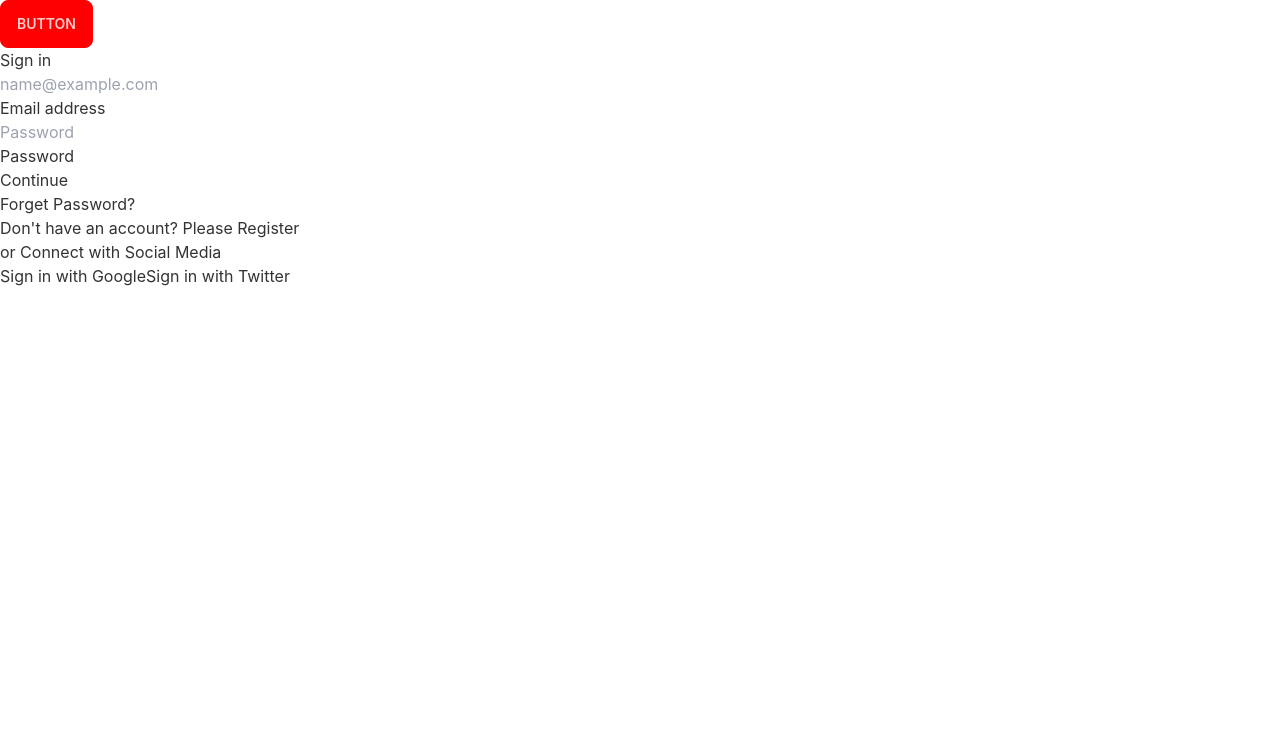
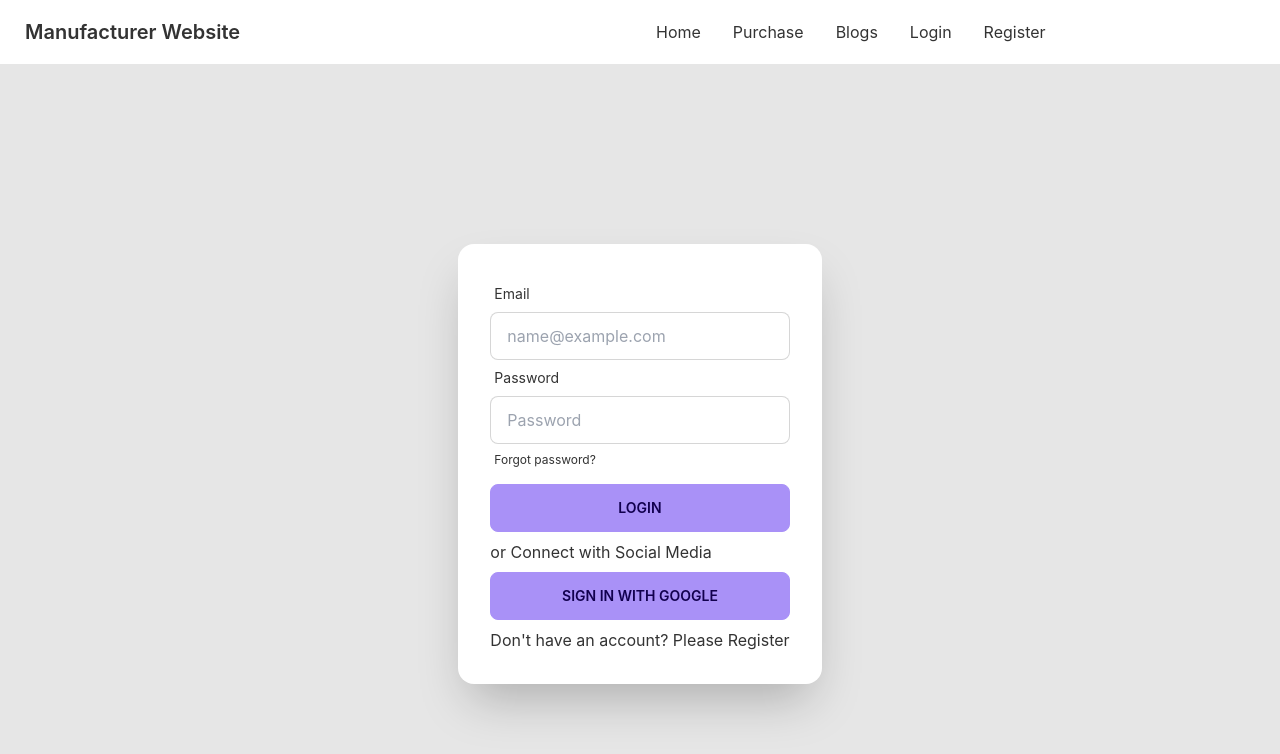
Before and after one commit to Tanimismat/Manufacturer-website-client-side, a React (Create React App) app: page /login in a window 1280 px wide. Shown: the top 754 px of the page. Built offline with nearby package versions, Linux system fonts and the light colour scheme; no server answers.

Commit message:
styles added

```diff
--- a/src/App.js
+++ b/src/App.js
@@ -11,7 +11,6 @@ import NotFound from './Components/Shared/NotFound';
 function App() {
   return (
     <div>
-      <button className="btn btn-primary">Button</button>
       <Routes>
         <Route path='/' element={<Home/>}></Route>
         <Route path='/home' element={<Home/>}></Route>
--- a/src/Components/HomePage/BusinessSummary.js
+++ b/src/Components/HomePage/BusinessSummary.js
@@ -3,7 +3,7 @@ import React from 'react';
 const BusinessSummary = () => {
     return (
         <div>
-            <h4>MILLIONS BUSINESS TRUST US</h4>
+            <h4>MILLIONS OF BUSINESS TRUST US</h4>
             <h6>TRY TO UNDERSTAND USERS EXPECTATION</h6>
             <div>
 
--- a/src/Components/Login/Login.js
+++ b/src/Components/Login/Login.js
@@ -46,16 +46,19 @@ const Login = () => {
 return (
     <div>
         <Header></Header>
-        <div className="">
-            <div className="">
-                <h3>Sign in</h3>
-            </div>
+        <div className="hero min-h-screen bg-base-200">
+            <div className="hero-content flex-col lg:flex-row-reverse">
+                <div className="card flex-shrink-0 w-full max-w-sm shadow-2xl bg-base-100">
 
-            <form onSubmit={handleSubmit(onSubmit)} className='' >
-                <div className="">
+                    <div className="card-body">
+                        <form onSubmit={handleSubmit(onSubmit)} >
+                            <div className="form-control">
+                                <label className="label">
+                                    <span className="label-text">Email</span>
+                                </label>
                                 <input
                                     type="email"
-                        className="form-control"
+                                    className="input input-bordered"
                                     id="floatingInput"
                                     placeholder="name@example.com"
                                     name='email'
@@ -71,17 +74,20 @@ return (
                                     }
                                 })}
                                 />
-                    <label htmlFor="floatingInput">Email address</label>
                             </div>
-                <div className=''>
+                            <div className='text-red-500'>
                                 {errors.email?.type === 'required' && <p>{errors.email.message}</p>}
                                 {errors.email?.type === 'pattern' && <p>{errors.email.message}</p>}
                             </div>
 
-                <div className="">
+                            <div className="form-control">
+                                <label className="label">
+                                    <span className="label-text">Password</span>
+                                </label>
                                 <input
                                     type="password"
-                        className="form-control" id="floatingPassword"
+                                    className="input input-bordered"
+                                    id="floatingPassword"
                                     placeholder="Password"
                                     name='password'
                                     {...register('password', {
@@ -95,24 +101,27 @@ return (
                                         }
                                     })}
                                 />
-                    <label htmlFor="floatingPassword">Password</label>
+                                <label className="label">
+                                    <Link to="#" className="label-text-alt link link-hover">Forgot password?</Link>
+                                </label>
                             </div>
                             <div className=''>
                                 {errors.password?.type === 'required' && <p>{errors.password.message}</p>}
                                 {errors.password?.type === 'pattern' && <p>{errors.password.message}</p>}
                             </div>
-                { signInError }
-                <button>Continue</button>
+                            {signInError}
+                            <div className="form-control mt-2">
+                                <button className="btn btn-primary">Login</button>
+                            </div>
                         </form>
+                        <p className=''>or Connect with Social Media</p>
+                        <button onClick={()=> signInWithGoogle()} className="btn btn-primary">Sign in with Google</button>
 
-            <p className="">Forget Password?</p>
                         <p>Don't have an account? <Link to="/register">Please Register</Link> </p>
-
-            <p className=''>or Connect with Social Media</p>
-            <button onClick={()=> signInWithGoogle()} className="">Sign in with Google</button>
-            <button className="">Sign in with Twitter</button>
                     </div>
-
+                </div>
+            </div>
+        </div>
     </div>
     );
 };
--- a/src/Components/Login/Register.js
+++ b/src/Components/Login/Register.js
@@ -51,37 +51,20 @@ const Register = () => {
     return (
         <div>
             <Header></Header>
-        <div className="">
-            <div className="">
-                <h3>Please Register</h3>
-            </div>
+            <div className="hero min-h-screen bg-base-200">
+            <div className="hero-content flex-col lg:flex-row-reverse">
+                <div className="card flex-shrink-0 w-full max-w-sm shadow-2xl bg-base-100">
 
-            <form onSubmit={handleSubmit(onSubmit)} className='' >
-                <div className="">
-                    <input
-                        type="text"
-                        className=""
-                        // id="floatingInput"
-                        placeholder="Name"
-                        name='name'
-                        autoComplete='off'
-                        {...register('name', {
-                            required: {
-                                value: true,
-                                message: "Name is required"
-                            }
-                        })}
-                    />
-                    <label htmlFor="floatingInput">Name</label>
-                    </div>
-                <div className=''>
-                    {errors.name?.type === 'required' && <p>{errors.name.message}</p>}
-                </div>
-                <div className="">
+                    <div className="card-body">
+                        <form onSubmit={handleSubmit(onSubmit)} >
+                            <div className="form-control">
+                                <label className="label">
+                                    <span className="label-text">Email</span>
+                                </label>
                                 <input
                                     type="email"
-                        className="form-control"
-                        // id="floatingInput"
+                                    className="input input-bordered"
+                                    id="floatingInput"
                                     placeholder="name@example.com"
                                     name='email'
                                     autoComplete='off'
@@ -96,17 +79,20 @@ const Register = () => {
                                     }
                                 })}
                                 />
-                    <label htmlFor="floatingInput">Email address</label>
                             </div>
-                <div className=''>
+                            <div className='text-red-500'>
                                 {errors.email?.type === 'required' && <p>{errors.email.message}</p>}
                                 {errors.email?.type === 'pattern' && <p>{errors.email.message}</p>}
                             </div>
 
-                <div className="">
+                            <div className="form-control">
+                                <label className="label">
+                                    <span className="label-text">Password</span>
+                                </label>
                                 <input
                                     type="password"
-                        className="" id="floatingPassword"
+                                    className="input input-bordered"
+                                    id="floatingPassword"
                                     placeholder="Password"
                                     name='password'
                                     {...register('password', {
@@ -120,21 +106,24 @@ const Register = () => {
                                         }
                                     })}
                                 />
-                    <label htmlFor="floatingPassword">Password</label>
+                                <label className="label">
+                                    <Link to="#" className="label-text-alt link link-hover">Forgot password?</Link>
+                                </label>
                             </div>
                             <div className=''>
                                 {errors.password?.type === 'required' && <p>{errors.password.message}</p>}
                                 {errors.password?.type === 'pattern' && <p>{errors.password.message}</p>}
                             </div>
-                { signInError }
-                <button>Continue</button>
+                            {signInError}
+                            <div className="form-control mt-2">
+                                <button className="btn btn-primary">Register</button>
+                            </div>
                         </form>
-
-            <p className="">Forget Password?</p>
-            <p>Already have an account? <Link to="/login">Please Login</Link> </p>
-
+                        <p>Already have an account? <Link to="/login">Please login</Link> </p>
                     </div>
-
+                </div>
+            </div>
+        </div>
     </div>
     );
 };
--- a/src/Components/Purchase/OrderPlacement.js
+++ b/src/Components/Purchase/OrderPlacement.js
@@ -72,8 +72,11 @@ const OrderPlacement = () => {
                 <textarea
                     autoComplete='off'
                     ref={addressRef}
-                    className='' id="exampleFormControlTextarea1" name="address" cols="30" rows="10" placeholder='Address'></textarea>
+                    className="textarea textarea-bordered" id="exampleFormControlTextarea1" name="address" cols="30" rows="10" placeholder='Address'>
+                </textarea>
+                <br />
                 <input
+                    className="input input-bordered w-full max-w-xs"
                     autoComplete='off'
                     ref={phoneRef} type="tel" name="phone" id="phone" placeholder='Phone Number' /> <br />
                 <input
--- a/src/Components/Shared/Header.js
+++ b/src/Components/Shared/Header.js
@@ -5,14 +5,45 @@ import { useAuthState } from 'react-firebase-hooks/auth';
 import auth from '../../firebase.init';
 
 const Header = () => {
-    const [user] = useAuthState(auth)
+  const [user] = useAuthState(auth);
+  const logout = () => {
+    signOut(auth);
+  };
 
-    const logout = () => {
-        signOut(auth);
-    };
-    return (
-        <>
+  const menuItems = <>
+    <li><Link to="/">Home</Link></li>
+    <li><Link to="/purchase">Purchase</Link></li>
+    <li><Link to="/blogs">Blogs</Link></li>
+    <li>
+      {
+        user? <button onClick={logout}>Log out</button> : <Link to="/login">Login</Link>
+      }
+    </li>
+    <li>{!user &&   <Link to="/register">Register</Link>}</li>
+    <li>{user && <Link to="/dashboard">Dashboard</Link>}</li>
+  </>
 
+
+  return (
+  <>
+    <div className="navbar bg-base-100">
+      <div className="navbar-start">
+        <div className="dropdown">
+          <label tabIndex="0" className="btn btn-ghost lg:hidden">
+            <svg xmlns="http://www.w3.org/2000/svg" className="h-5 w-5" fill="none" viewBox="0 0 24 24" stroke="currentColor"><path strokeLinecap="round" strokeLinejoin="round" strokeWidth="2" d="M4 6h16M4 12h8m-8 6h16" /></svg>
+          </label>
+          <ul tabIndex="0" className="menu menu-compact dropdown-content mt-3 p-2 shadow bg-base-100 rounded-box w-52">
+            {menuItems}
+          </ul>
+        </div>
+        <a className="btn btn-ghost normal-case text-xl">Manufacturer Website</a>
+      </div>
+      <div className="navbar-center hidden lg:flex">
+        <ul className="menu menu-horizontal p-0">
+          {menuItems}
+        </ul>
+      </div>
+</div>
         </>
     );
 };
--- a/src/Components/ToolDetail/ToolDetail.js
+++ b/src/Components/ToolDetail/ToolDetail.js
@@ -9,8 +9,8 @@ const ToolDetail = () => {
     const [singleTool, setSingleTool] = useState()
     const { id } = useParams()
     const [tools] = useTools()
-    // console.log(tools)
-    // console.log(id)
+    console.log(tools)
+    console.log(id)
 
     useEffect(() => {
         const found = tools.find(item => item._id === id)
@@ -25,7 +25,7 @@ const ToolDetail = () => {
             <p>{ user?.email}</p>
             {/* <h5>Tools: {tools.length}</h5> */}
             {/* {singleTool?._id} */}
-            <img src={singleTool?.img} alt="tool" />
+            <img className='' src={singleTool?.img} alt="tool" />
             <h6>{singleTool?.name}</h6>
             <h5>$ {singleTool?.price }</h5>
             <p>{singleTool?.description}</p>
--- a/tailwind.config.js
+++ b/tailwind.config.js
@@ -8,14 +8,14 @@ module.exports = {
     themes: [
       {
         mytheme: {
-          primary: "red",
+          primary: "#a991f7",
           secondary: "#f6d860",
           accent: "#37cdbe",
           neutral: "#3d4451",
           "base-100": "#ffffff",
         },
       },
-      "dark",
+      // "dark",
       // "cupcake",
     ],
   },
```
Lines whose indentation alone changed are shown as unchanged.
